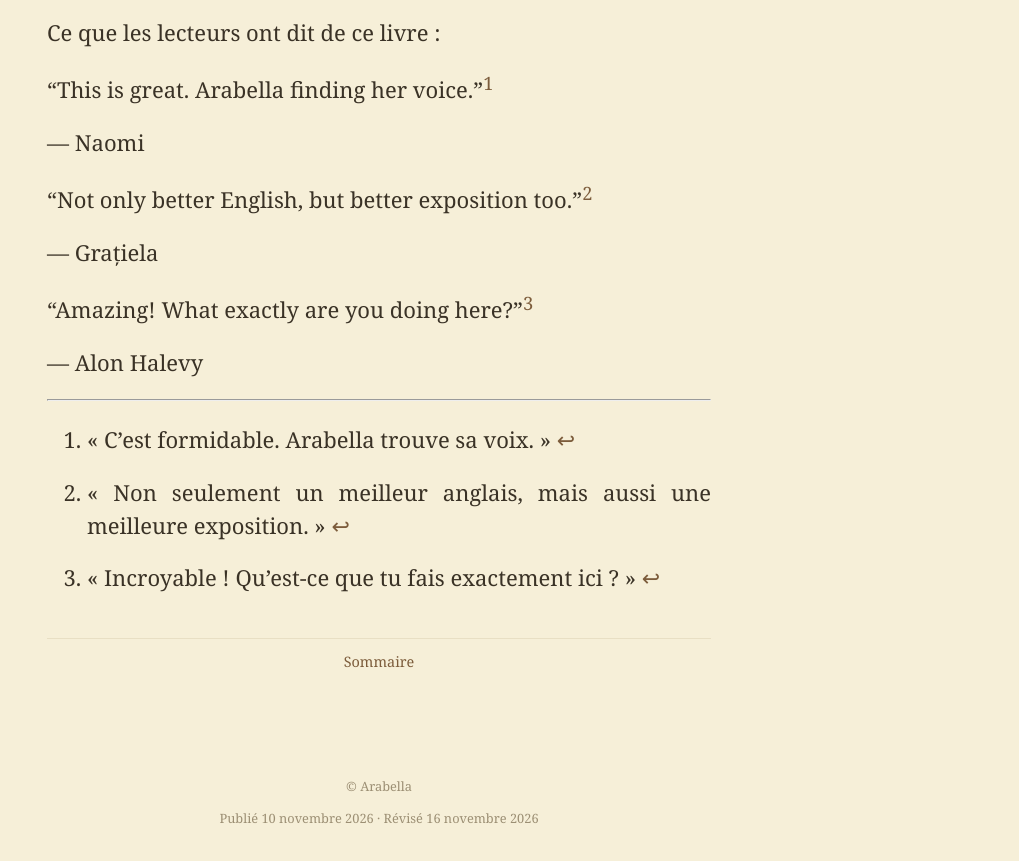
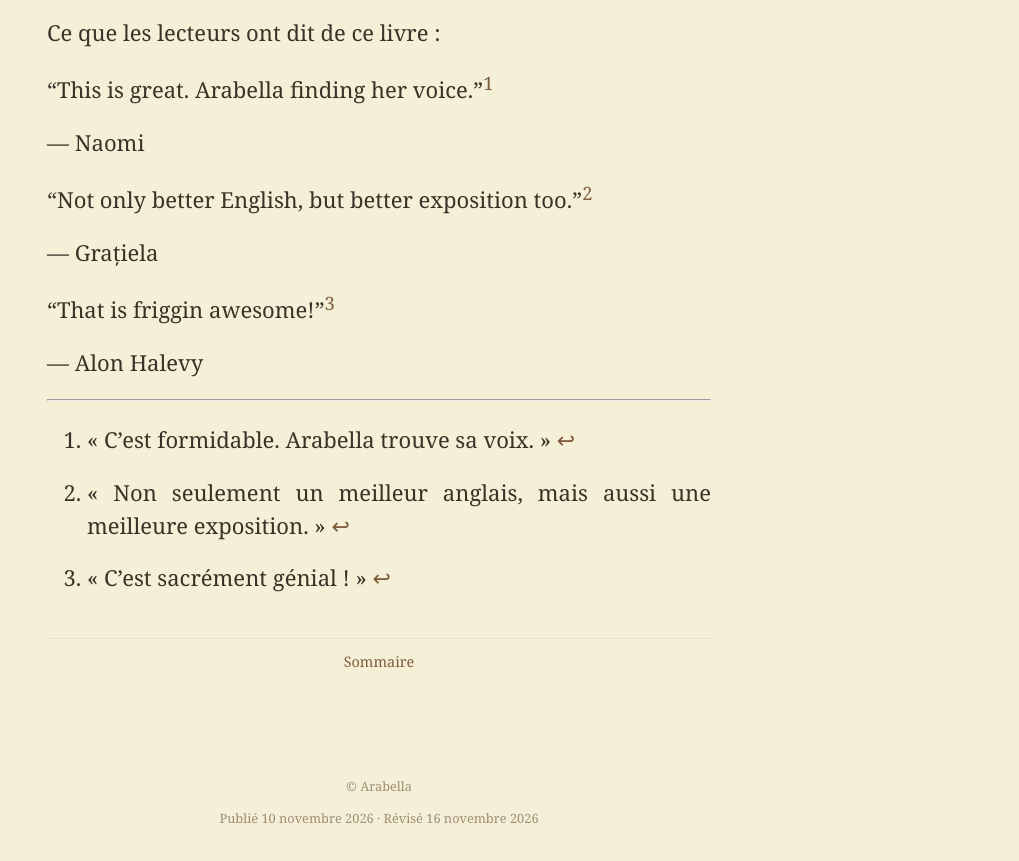
Before and after one commit to gamihaila/arabella, a plain HTML site: page docs/fr/html/praise.html in a window 1280 px wide. Shown: the part 241-1102 px from the top of the page, without its empty margins (261-1280 px from the left). Drawn offline with Linux system fonts and the light colour scheme.

Commit message:
Auto-rebuild multipage HTML

```diff
--- a/docs/fr/html/praise.html
+++ b/docs/fr/html/praise.html
@@ -189,7 +189,7 @@
 <p>— Naomi</p>
 <p>&ldquo;Not only better English, but better exposition too.&rdquo;<sup id="fnref:13-2"><a class="footnote-ref" href="#fn:13-2">2</a></sup></p>
 <p>— Grațiela</p>
-<p>&ldquo;Amazing! What exactly are you doing here?&rdquo;<sup id="fnref:13-3"><a class="footnote-ref" href="#fn:13-3">3</a></sup></p>
+<p>&ldquo;That is friggin awesome!&rdquo;<sup id="fnref:13-3"><a class="footnote-ref" href="#fn:13-3">3</a></sup></p>
 <p>— Alon Halevy</p>
 <div class="footnote">
 <hr />
@@ -201,7 +201,7 @@
 <p>« Non seulement un meilleur anglais, mais aussi une meilleure exposition. »&#160;<a class="footnote-backref" href="#fnref:13-2" title="Jump back to footnote 2 in the text">&#8617;</a></p>
 </li>
 <li id="fn:13-3">
-<p>« Incroyable ! Qu&rsquo;est-ce que tu fais exactement ici ? »&#160;<a class="footnote-backref" href="#fnref:13-3" title="Jump back to footnote 3 in the text">&#8617;</a></p>
+<p>« C&rsquo;est sacrément génial ! »&#160;<a class="footnote-backref" href="#fnref:13-3" title="Jump back to footnote 3 in the text">&#8617;</a></p>
 </li>
 </ol>
 </div>
```
Also changed, not shown: docs/html/praise.html (+1 -1 lines), docs/ro/html/praise.html (+2 -2 lines).
